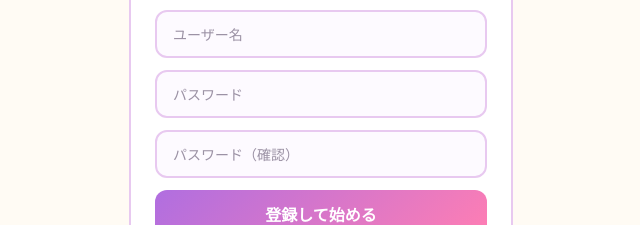
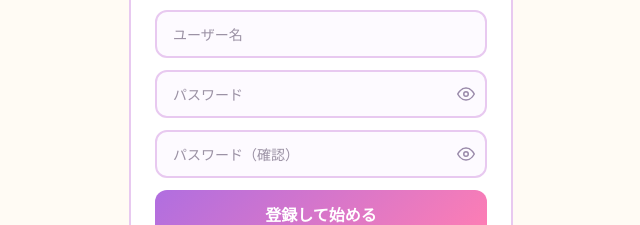
Before and after one commit to m5071106/musicrpg-prj, a Next.js app in the folder musicrpg-frontend/: page /login in a window 1280 px wide. Both pictures are taken after a click on the button "新規登録". Shown: the part 365-590 px from the top of the page, without its empty margins (319-959 px from the left). Built offline with nearby package versions, Linux system fonts and the light colour scheme; no server answers; a web font is replaced by a local one.

Commit message:
ログインでパスワードを確認できるようにした

```diff
--- a/musicrpg-frontend/app/admin/login/page.tsx
+++ b/musicrpg-frontend/app/admin/login/page.tsx
@@ -10,8 +10,9 @@
   const [password, setPassword] = useState('');
   const [error, setError] = useState('');
   const [loading, setLoading] = useState(false);
+  const [showPassword, setShowPassword] = useState(false);
 
-  async function handleSubmit(e: React.FormEvent) {
+  async function handleSubmit(e: React.SubmitEvent) {
     e.preventDefault();
     setError('');
     setLoading(true);
@@ -60,15 +61,37 @@
             className="w-full px-4 py-3 rounded-[12px] border-2 text-sm outline-none focus:border-sky-400"
             style={{ background: '#f0f9ff', borderColor: '#bae6fd', color: '#0c4a6e' }}
           />
+          <div className="relative">
             <input
-            type="password"
+              type={showPassword ? 'text' : 'password'}
               placeholder="パスワード"
               value={password}
               onChange={(e) => setPassword(e.target.value)}
               required
-            className="w-full px-4 py-3 rounded-[12px] border-2 text-sm outline-none focus:border-sky-400"
+              className="w-full px-4 py-3 pr-12 rounded-[12px] border-2 text-sm outline-none focus:border-sky-400"
               style={{ background: '#f0f9ff', borderColor: '#bae6fd', color: '#0c4a6e' }}
             />
+            <button
+              type="button"
+              onClick={() => setShowPassword((v) => !v)}
+              className="absolute right-3 top-1/2 -translate-y-1/2"
+              style={{ color: '#94a3b8' }}
+              aria-label={showPassword ? 'パスワードを隠す' : 'パスワードを表示'}
+            >
+              {showPassword ? (
+                <svg xmlns="http://www.w3.org/2000/svg" width="18" height="18" viewBox="0 0 24 24" fill="none" stroke="currentColor" strokeWidth="2" strokeLinecap="round" strokeLinejoin="round">
+                  <path d="M17.94 17.94A10.07 10.07 0 0 1 12 20c-7 0-11-8-11-8a18.45 18.45 0 0 1 5.06-5.94"/>
+                  <path d="M9.9 4.24A9.12 9.12 0 0 1 12 4c7 0 11 8 11 8a18.5 18.5 0 0 1-2.16 3.19"/>
+                  <line x1="1" y1="1" x2="23" y2="23"/>
+                </svg>
+              ) : (
+                <svg xmlns="http://www.w3.org/2000/svg" width="18" height="18" viewBox="0 0 24 24" fill="none" stroke="currentColor" strokeWidth="2" strokeLinecap="round" strokeLinejoin="round">
+                  <path d="M1 12s4-8 11-8 11 8 11 8-4 8-11 8-11-8-11-8z"/>
+                  <circle cx="12" cy="12" r="3"/>
+                </svg>
+              )}
+            </button>
+          </div>
 
           {error && (
             <p className="text-xs text-center" style={{ color: '#e05555' }}>
--- a/musicrpg-frontend/app/login/page.tsx
+++ b/musicrpg-frontend/app/login/page.tsx
@@ -13,8 +13,10 @@
   const [password2, setPassword2] = useState('');
   const [error, setError] = useState('');
   const [loading, setLoading] = useState(false);
+  const [showPassword, setShowPassword] = useState(false);
+  const [showPassword2, setShowPassword2] = useState(false);
 
-  async function handleSubmit(e: React.FormEvent) {
+  async function handleSubmit(e: React.SubmitEvent) {
     e.preventDefault();
     setError('');
     setLoading(true);
@@ -92,25 +94,69 @@
             className="w-full px-4 py-3 rounded-[12px] border-2 text-sm outline-none focus:border-purple-400"
             style={{ borderColor: 'var(--border)', color: 'var(--text)', background: '#fdfaff' }}
           />
+          <div className="relative">
             <input
-            type="password"
+              type={showPassword ? 'text' : 'password'}
               placeholder="パスワード"
               value={password}
               onChange={(e) => setPassword(e.target.value)}
               required
-            className="w-full px-4 py-3 rounded-[12px] border-2 text-sm outline-none focus:border-purple-400"
+              className="w-full px-4 py-3 pr-12 rounded-[12px] border-2 text-sm outline-none focus:border-purple-400"
               style={{ borderColor: 'var(--border)', color: 'var(--text)', background: '#fdfaff' }}
             />
+            <button
+              type="button"
+              onClick={() => setShowPassword((v) => !v)}
+              className="absolute right-3 top-1/2 -translate-y-1/2"
+              style={{ color: 'var(--dim)' }}
+              aria-label={showPassword ? 'パスワードを隠す' : 'パスワードを表示'}
+            >
+              {showPassword ? (
+                <svg xmlns="http://www.w3.org/2000/svg" width="18" height="18" viewBox="0 0 24 24" fill="none" stroke="currentColor" strokeWidth="2" strokeLinecap="round" strokeLinejoin="round">
+                  <path d="M17.94 17.94A10.07 10.07 0 0 1 12 20c-7 0-11-8-11-8a18.45 18.45 0 0 1 5.06-5.94"/>
+                  <path d="M9.9 4.24A9.12 9.12 0 0 1 12 4c7 0 11 8 11 8a18.5 18.5 0 0 1-2.16 3.19"/>
+                  <line x1="1" y1="1" x2="23" y2="23"/>
+                </svg>
+              ) : (
+                <svg xmlns="http://www.w3.org/2000/svg" width="18" height="18" viewBox="0 0 24 24" fill="none" stroke="currentColor" strokeWidth="2" strokeLinecap="round" strokeLinejoin="round">
+                  <path d="M1 12s4-8 11-8 11 8 11 8-4 8-11 8-11-8-11-8z"/>
+                  <circle cx="12" cy="12" r="3"/>
+                </svg>
+              )}
+            </button>
+          </div>
           {mode === 'register' && (
+            <div className="relative">
               <input
-              type="password"
+                type={showPassword2 ? 'text' : 'password'}
                 placeholder="パスワード（確認）"
                 value={password2}
                 onChange={(e) => setPassword2(e.target.value)}
                 required
-              className="w-full px-4 py-3 rounded-[12px] border-2 text-sm outline-none"
+                className="w-full px-4 py-3 pr-12 rounded-[12px] border-2 text-sm outline-none focus:border-purple-400"
                 style={{ borderColor: 'var(--border)', color: 'var(--text)', background: '#fdfaff' }}
               />
+              <button
+                type="button"
+                onClick={() => setShowPassword2((v) => !v)}
+                className="absolute right-3 top-1/2 -translate-y-1/2"
+                style={{ color: 'var(--dim)' }}
+                aria-label={showPassword2 ? 'パスワードを隠す' : 'パスワードを表示'}
+              >
+                {showPassword2 ? (
+                  <svg xmlns="http://www.w3.org/2000/svg" width="18" height="18" viewBox="0 0 24 24" fill="none" stroke="currentColor" strokeWidth="2" strokeLinecap="round" strokeLinejoin="round">
+                    <path d="M17.94 17.94A10.07 10.07 0 0 1 12 20c-7 0-11-8-11-8a18.45 18.45 0 0 1 5.06-5.94"/>
+                    <path d="M9.9 4.24A9.12 9.12 0 0 1 12 4c7 0 11 8 11 8a18.5 18.5 0 0 1-2.16 3.19"/>
+                    <line x1="1" y1="1" x2="23" y2="23"/>
+                  </svg>
+                ) : (
+                  <svg xmlns="http://www.w3.org/2000/svg" width="18" height="18" viewBox="0 0 24 24" fill="none" stroke="currentColor" strokeWidth="2" strokeLinecap="round" strokeLinejoin="round">
+                    <path d="M1 12s4-8 11-8 11 8 11 8-4 8-11 8-11-8-11-8z"/>
+                    <circle cx="12" cy="12" r="3"/>
+                  </svg>
+                )}
+              </button>
+            </div>
           )}
 
           {error && (
```
Lines whose indentation alone changed are shown as unchanged.
